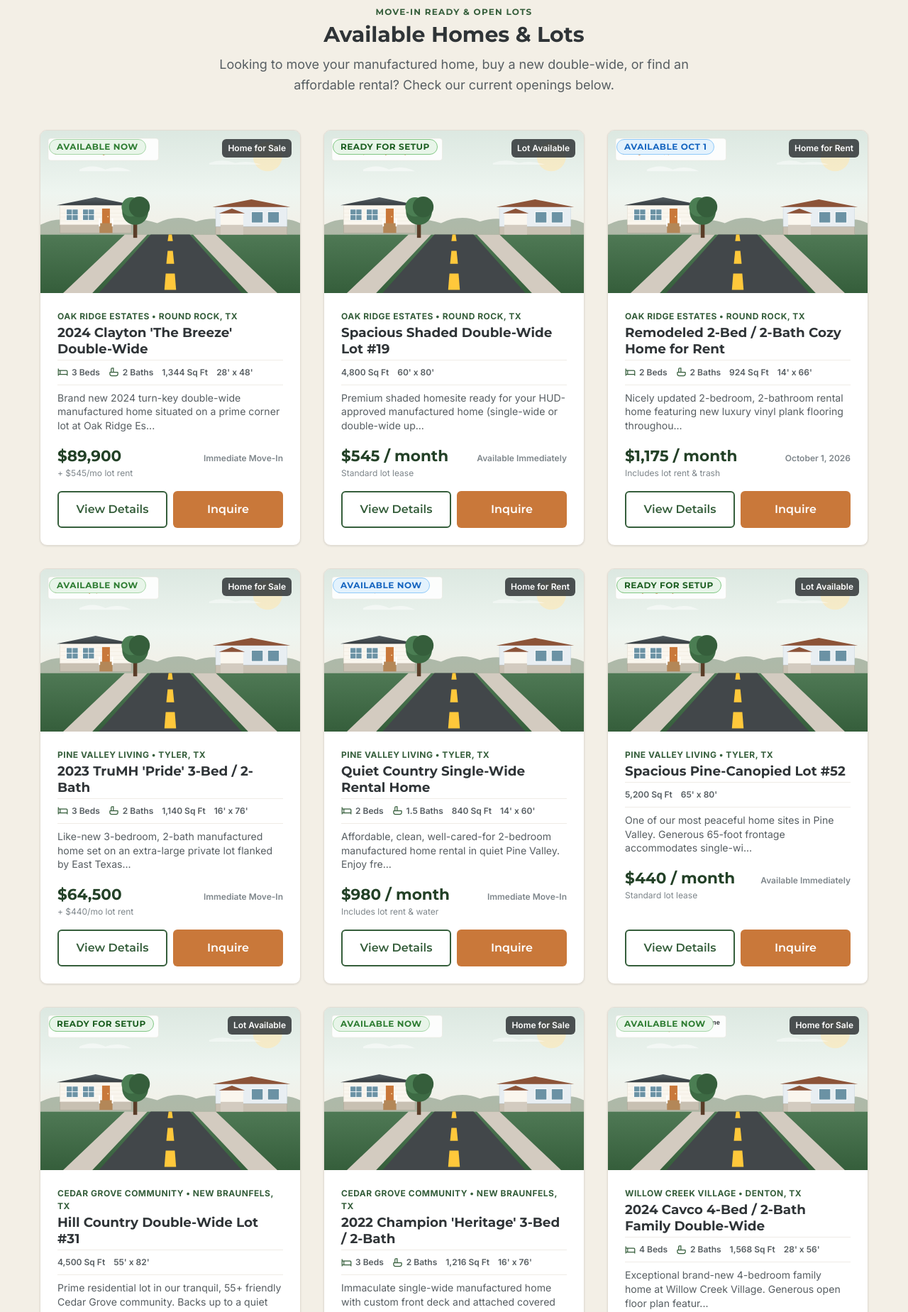
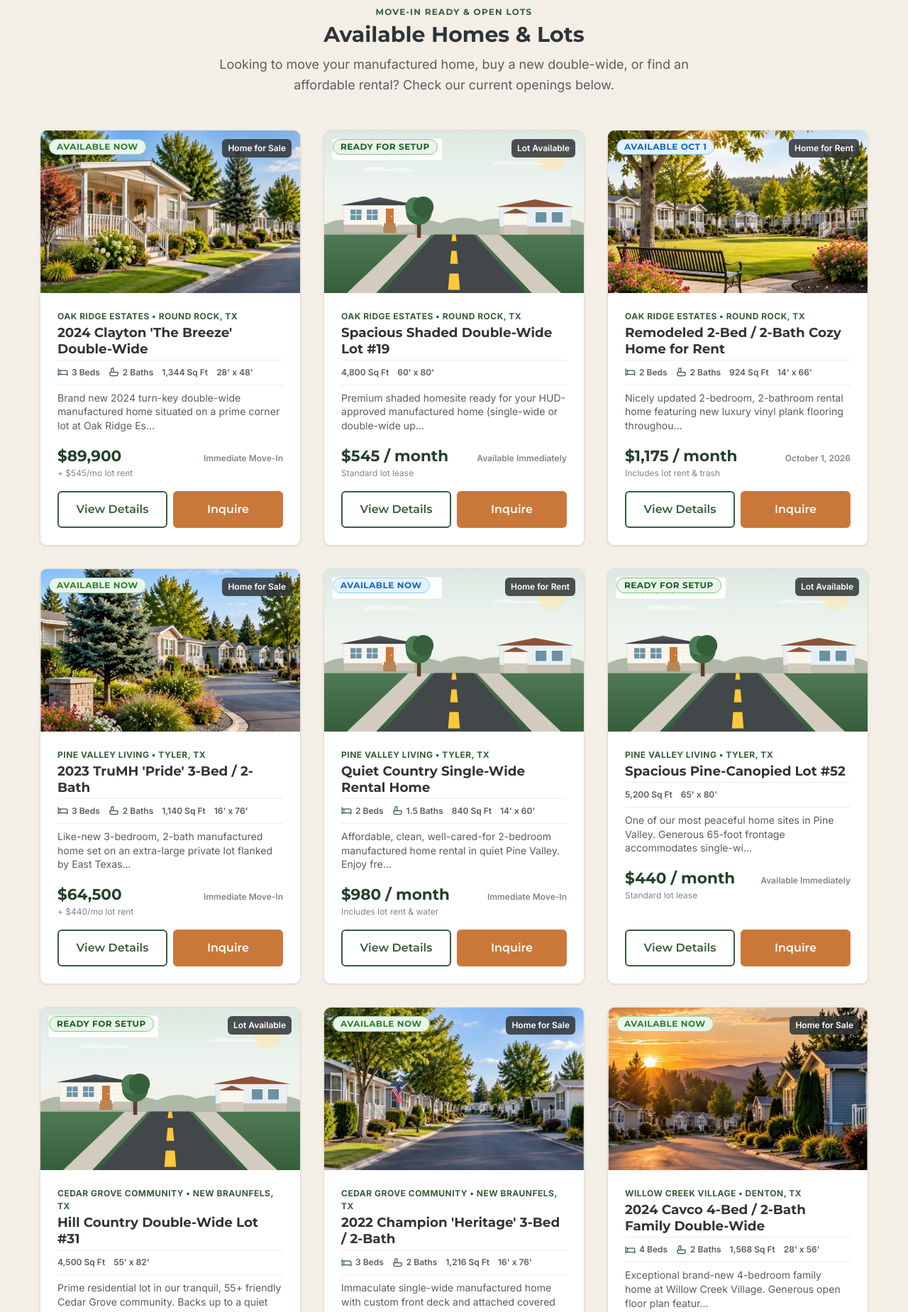
Before and after one commit to Houg40/trailer-park-website, a website: page public/index.html in a window 1280 px wide. Shown: the part 2811-4660 px from the top of the page at 71% size. Drawn offline with nearby package versions, Linux system fonts and the light colour scheme; no server answers.

Commit message:
Insert real manufactured home community photos into home listings

```diff
--- a/public/js/data.js
+++ b/public/js/data.js
@@ -328,9 +328,9 @@ window.EHC.FALLBACK_LISTINGS = [
     "status": "Available Now",
     "statusBadge": "badge-available",
     "availabilityDate": "Immediate Move-In",
-    "image": "images/listings/home-oakridge-1.svg",
+    "image": "images/listings/home-oakridge-1.jpg",
     "gallery": [
-      "images/listings/home-oakridge-1.svg",
+      "images/listings/home-oakridge-1.jpg",
       "images/listings/home-interior-kitchen.svg",
       "images/listings/home-interior-living.svg",
       "images/listings/home-interior-master.svg"
@@ -403,9 +403,9 @@ window.EHC.FALLBACK_LISTINGS = [
     "status": "Available Oct 1",
     "statusBadge": "badge-rentals",
     "availabilityDate": "October 1, 2026",
-    "image": "images/listings/home-rent-oakridge.svg",
+    "image": "images/listings/home-rent-oakridge.jpg",
     "gallery": [
-      "images/listings/home-rent-oakridge.svg",
+      "images/listings/home-rent-oakridge.jpg",
       "images/listings/home-interior-living.svg",
       "images/listings/home-interior-kitchen.svg"
     ],
@@ -440,9 +440,9 @@ window.EHC.FALLBACK_LISTINGS = [
     "status": "Available Now",
     "statusBadge": "badge-available",
     "availabilityDate": "Immediate Move-In",
-    "image": "images/listings/home-pinevalley-1.svg",
+    "image": "images/listings/home-pinevalley-1.jpg",
     "gallery": [
-      "images/listings/home-pinevalley-1.svg",
+      "images/listings/home-pinevalley-1.jpg",
       "images/listings/home-interior-kitchen.svg",
       "images/listings/home-interior-living.svg"
     ],
@@ -583,9 +583,9 @@ window.EHC.FALLBACK_LISTINGS = [
     "status": "Available Now",
     "statusBadge": "badge-available",
     "availabilityDate": "Immediate Move-In",
-    "image": "images/listings/home-cedargrove-1.svg",
+    "image": "images/listings/home-cedargrove-1.jpg",
     "gallery": [
-      "images/listings/home-cedargrove-1.svg",
+      "images/listings/home-cedargrove-1.jpg",
       "images/listings/home-interior-kitchen.svg",
       "images/listings/home-interior-master.svg"
     ],
@@ -619,9 +619,9 @@ window.EHC.FALLBACK_LISTINGS = [
     "status": "Available Now",
     "statusBadge": "badge-available",
     "availabilityDate": "Immediate Move-In",
-    "image": "images/listings/home-willowcreek-1.svg",
+    "image": "images/listings/home-willowcreek-1.jpg",
     "gallery": [
-      "images/listings/home-willowcreek-1.svg",
+      "images/listings/home-willowcreek-1.jpg",
       "images/listings/home-interior-living.svg",
       "images/listings/home-interior-kitchen.svg",
       "images/listings/home-interior-master.svg"
```
Also changed, not shown: public/listing-detail.html (+1 -1 lines), public/images/listings/home-cedargrove-1.jpg (added), public/images/listings/home-oakridge-1.jpg (added), public/images/listings/home-pinevalley-1.jpg (added), public/images/listings/home-rent-oakridge.jpg (added), public/images/listings/home-willowcreek-1.jpg (added).
